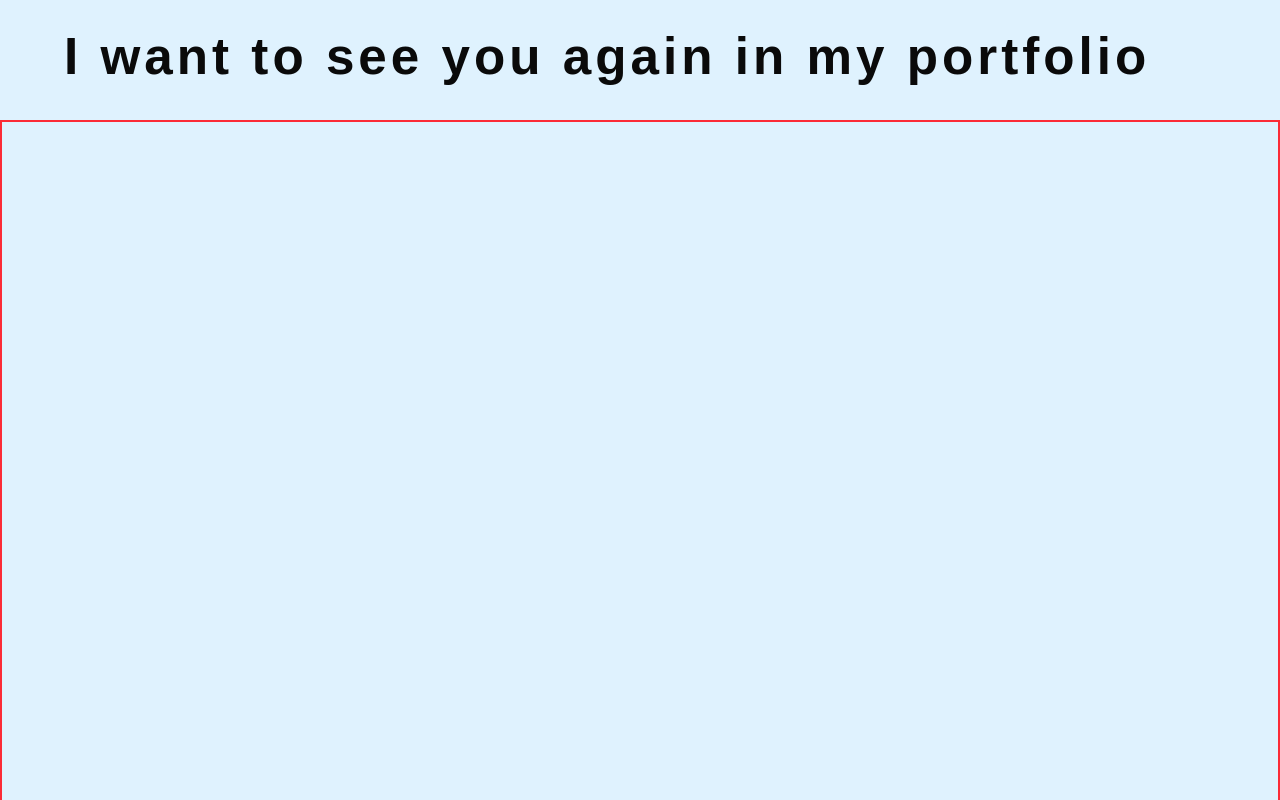
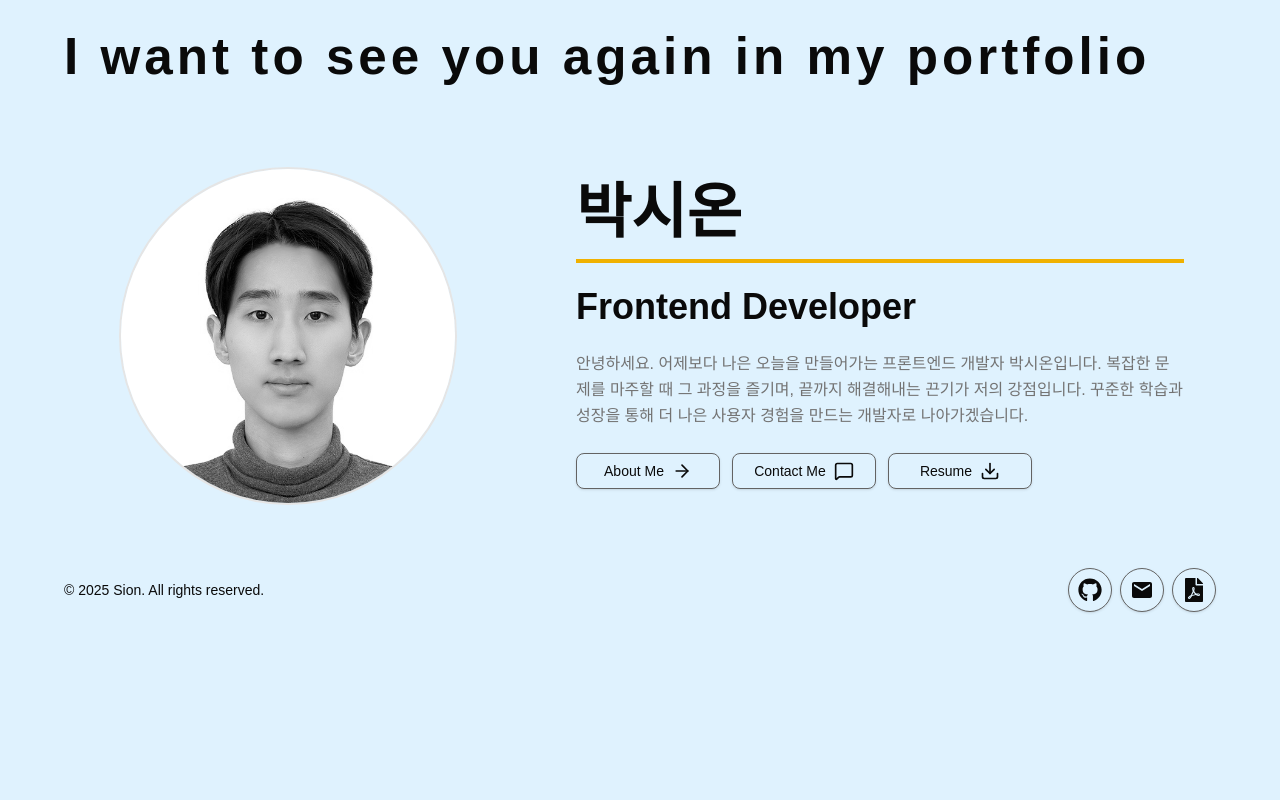
Before and after one commit to Sionparadox/Portfolio, a Next.js app: page /comp in a window 1280 px wide. Shown: the part 840-1640 px from the top of the page. After the commit the page ends 1468 px from the top, so only its background shows below. Built offline with nearby package versions, Linux system fonts and the light colour scheme; a web font is replaced by a local one.

Commit message:
[feat] 메인 내정보 구역 추가 및 일부 디자인 수정

```diff
--- a/app/comp/page.tsx
+++ b/app/comp/page.tsx
@@ -1,13 +1,11 @@
+import InfoSection from '@/components/templates/InfoSection';
 import { Landing } from '@/components/templates/Landing';
 
-const TempArea = () => {
-  return <div className='min-h-screen w-full border-2 border-red-500'></div>;
-};
 const Page = () => {
   return (
     <>
       <Landing />
-      <TempArea />
+      <InfoSection />
     </>
   );
 };
--- a/app/global.css
+++ b/app/global.css
@@ -128,8 +128,8 @@
   --popover: oklch(1 0 0);
   --popover-foreground: oklch(0.145 0 0);
   --primary: oklch(0.795 0.184 86.047);
-  --primary-foreground: oklch(0.985 0 0);
-  --secondary: oklch(0.97 0 0);
+  --primary-foreground: oklch(0.2 0.03 250);
+  --secondary: oklch(0.94 0.35 102deg);
   --secondary-foreground: oklch(0.205 0 0);
   --muted: oklch(0.97 0 0);
   --muted-foreground: oklch(0.556 0 0);
@@ -137,7 +137,7 @@
   --accent-foreground: oklch(0.205 0 0);
   --destructive: oklch(0.577 0.245 27.325);
   --border: oklch(0.922 0 0);
-  --input: oklch(0.922 0 0);
+  --input: oklch(0.5 0 0);
   --ring: oklch(0.708 0 0);
   --chart-1: oklch(0.646 0.222 41.116);
   --chart-2: oklch(0.6 0.118 184.704);
@@ -162,8 +162,8 @@
   --popover: oklch(0.205 0 0);
   --popover-foreground: oklch(0.985 0 0);
   --primary: oklch(0.795 0.184 86.047);
-  --primary-foreground: oklch(1 0 0);
-  --secondary: oklch(0.269 0 0);
+  --primary-foreground: oklch(0.2 0.03 250);
+  --secondary: oklch(0.94 0.35 102deg);
   --secondary-foreground: oklch(0.985 0 0);
   --muted: oklch(0.269 0 0);
   --muted-foreground: oklch(0.708 0 0);
@@ -208,6 +208,19 @@
     font-size: clamp(1.25rem, 4vw, 8rem);
   }
 }
+
+@keyframes gradient-flow {
+  0% {
+    background-position: 0% 50%;
+  }
+  50% {
+    background-position: 100% 50%;
+  }
+  100% {
+    background-position: 0% 50%;
+  }
+}
+
 /* 반응형 크기 조정
 (추후에 추가 필요 시 추가)
 @media (min-width: 640px) {
--- a/components/atoms/Container.tsx
+++ b/components/atoms/Container.tsx
@@ -12,6 +12,7 @@ const containerVariants = cva('w-full', {
       default: 'px-4 sm:px-6 md:px-12 lg:px-16',
       tight: 'px-2 sm:px-4 md:px-8 lg:px-12',
       full: 'px-0',
+      loose: 'px-6 sm:px-8 md:px-16 lg:px-24',
     },
     yPadding: {
       default: 'py-4 sm:py-5 lg:py-6',
--- /dev/null
+++ b/components/molecules/CircleImage.tsx
@@ -0,0 +1,36 @@
+import Image from 'next/image';
+import { cn } from '@/lib/utils';
+
+const CircleImage = ({
+  src,
+  alt,
+  width,
+  height,
+  className,
+}: {
+  src: string;
+  alt: string;
+  width: number;
+  height: number;
+  className?: string;
+}) => {
+  return (
+    <div
+      className={cn(
+        'relative aspect-square w-full overflow-hidden rounded-full border-2',
+        className
+      )}
+    >
+      <Image
+        src={src}
+        alt={alt}
+        width={width}
+        height={height}
+        className='object-cover'
+        priority
+      />
+    </div>
+  );
+};
+
+export default CircleImage;
--- /dev/null
+++ b/components/molecules/LinkIconButton.tsx
@@ -0,0 +1,48 @@
+import { type LucideIcon } from 'lucide-react';
+import Link from 'next/link';
+import { cn } from '@/lib/utils';
+import { Button } from '../atoms/Button';
+
+type LinkIconButtonProps = {
+  href: string;
+  icon: LucideIcon;
+  children: React.ReactNode;
+  download?: boolean;
+  className?: string;
+};
+
+const LinkIconButton = ({
+  href,
+  icon: Icon,
+  children,
+  download = false,
+  className,
+}: LinkIconButtonProps) => {
+  const Comp = download ? 'a' : Link;
+
+  return (
+    <Button
+      variant='outline'
+      asChild
+      className={cn(
+        'group hover:text-primary-foreground relative overflow-hidden',
+        className
+      )}
+    >
+      <Comp href={href} download={download}>
+        {/* Gradient 배경 */}
+        <span
+          className='from-primary via-secondary to-primary absolute inset-0 bg-gradient-to-r bg-[length:200%_100%] opacity-0 transition-opacity duration-300 group-hover:animate-[gradient-flow_3s_linear_infinite] group-hover:opacity-100'
+          aria-hidden='true'
+        />
+        {/* 콘텐츠 */}
+        <span className='relative flex items-center'>
+          {children}
+          <Icon className='ml-2 h-4 w-4' />
+        </span>
+      </Comp>
+    </Button>
+  );
+};
+
+export default LinkIconButton;
--- /dev/null
+++ b/components/molecules/ProfileImage.tsx
@@ -0,0 +1,62 @@
+'use client';
+
+import { cn } from '@/lib/utils';
+import CircleImage from './CircleImage';
+
+type ProfileImageProps = {
+  src: string;
+  alt: string;
+  width: number;
+  height: number;
+  className?: string;
+};
+
+const ProfileImage = ({
+  src,
+  alt,
+  width,
+  height,
+  className,
+}: ProfileImageProps) => {
+  return (
+    <div className={cn('group relative aspect-square w-full', className)}>
+      <svg
+        className='absolute inset-0 h-full w-full opacity-0 transition-opacity duration-300 group-hover:opacity-100'
+        viewBox='0 0 100 100'
+      >
+        <circle
+          cx='50'
+          cy='50'
+          r='49'
+          fill='none'
+          stroke='currentColor'
+          strokeWidth='0.5'
+          strokeDasharray='15 8 25 5 10 12 20 6 8 15'
+          className='text-primary origin-center animate-spin [animation-duration:8s]'
+        />
+        <circle
+          cx='50'
+          cy='50'
+          r='46'
+          fill='none'
+          stroke='currentColor'
+          strokeWidth='0.3'
+          strokeDasharray='20 10 8 15 30 5 12 8'
+          className='text-primary/60 origin-center animate-spin [animation-direction:reverse] [animation-duration:12s]'
+        />
+      </svg>
+
+      <div className='absolute inset-[6%]'>
+        <CircleImage
+          src={src}
+          alt={alt}
+          width={width}
+          height={height}
+          className='grayscale transition-[filter] duration-300 group-hover:grayscale-0'
+        />
+      </div>
+    </div>
+  );
+};
+
+export default ProfileImage;
--- a/components/organisms/Header.tsx
+++ b/components/organisms/Header.tsx
@@ -7,7 +7,7 @@ import NavMenu from '../molecules/NavMenu';
 
 const Header = () => {
   return (
-    <header className='fixed top-0 right-0 left-0 z-30 h-24 w-full bg-transparent backdrop-blur-xs'>
+    <header className='fixed top-0 right-0 left-0 z-30 h-16 w-full bg-transparent backdrop-blur-xs sm:h-24'>
       <Container className='flex items-center justify-between'>
         <LogoLink />
         <div className='hidden sm:flex'>
--- /dev/null
+++ b/components/templates/InfoSection.tsx
@@ -0,0 +1,63 @@
+import { profile } from '@/constants/profile';
+import { ArrowRight, Download, MessageSquare } from 'lucide-react';
+import Container from '../atoms/Container';
+import LinkIconButton from '../molecules/LinkIconButton';
+import ProfileImage from '../molecules/ProfileImage';
+
+const InfoSection = () => {
+  return (
+    <Container
+      className='flex flex-col items-center justify-center gap-8 md:flex-row md:items-start md:gap-16 lg:gap-24'
+      xPadding='loose'
+    >
+      <div className='w-64 shrink-0 sm:w-72 md:w-80 lg:w-96'>
+        <ProfileImage
+          src='/img/Sion.jpeg'
+          alt='Sion Picture'
+          width={480}
+          height={480}
+        />
+      </div>
+
+      <div className='my-auto flex w-full flex-col items-center gap-6 text-center md:items-start md:text-left'>
+        <div className='w-full'>
+          <h1 className='text-5xl font-bold lg:text-6xl'>{profile.name}</h1>
+          <div className='bg-primary mt-4 h-1 w-full' />
+        </div>
+
+        <h2 className='text-3xl font-bold lg:text-4xl'>{profile.title}</h2>
+
+        <p className='text-muted-foreground leading-relaxed'>
+          {profile.description}
+        </p>
+
+        <div className='flex flex-wrap justify-center gap-3 md:justify-start'>
+          <LinkIconButton
+            href={profile.links.about}
+            icon={ArrowRight}
+            className='w-36'
+          >
+            About Me
+          </LinkIconButton>
+          <LinkIconButton
+            href={profile.links.contact}
+            icon={MessageSquare}
+            className='w-36'
+          >
+            Contact Me
+          </LinkIconButton>
+          <LinkIconButton
+            href={profile.links.resume}
+            icon={Download}
+            className='w-36'
+            download
+          >
+            Resume
+          </LinkIconButton>
+        </div>
+      </div>
+    </Container>
+  );
+};
+
+export default InfoSection;
--- /dev/null
+++ b/constants/profile.ts
@@ -0,0 +1,11 @@
+export const profile = {
+  name: '박시온',
+  title: 'Frontend Developer',
+  description:
+    '안녕하세요. 어제보다 나은 오늘을 만들어가는 프론트엔드 개발자 박시온입니다. 복잡한 문제를 마주할 때 그 과정을 즐기며, 끝까지 해결해내는 끈기가 저의 강점입니다. 꾸준한 학습과 성장을 통해 더 나은 사용자 경험을 만드는 개발자로 나아가겠습니다.',
+  links: {
+    about: '/about',
+    contact: '/contact',
+    resume: '/resume.pdf',
+  },
+} as const;
```
Also changed, not shown: public/img/Sion.jpeg (added).
